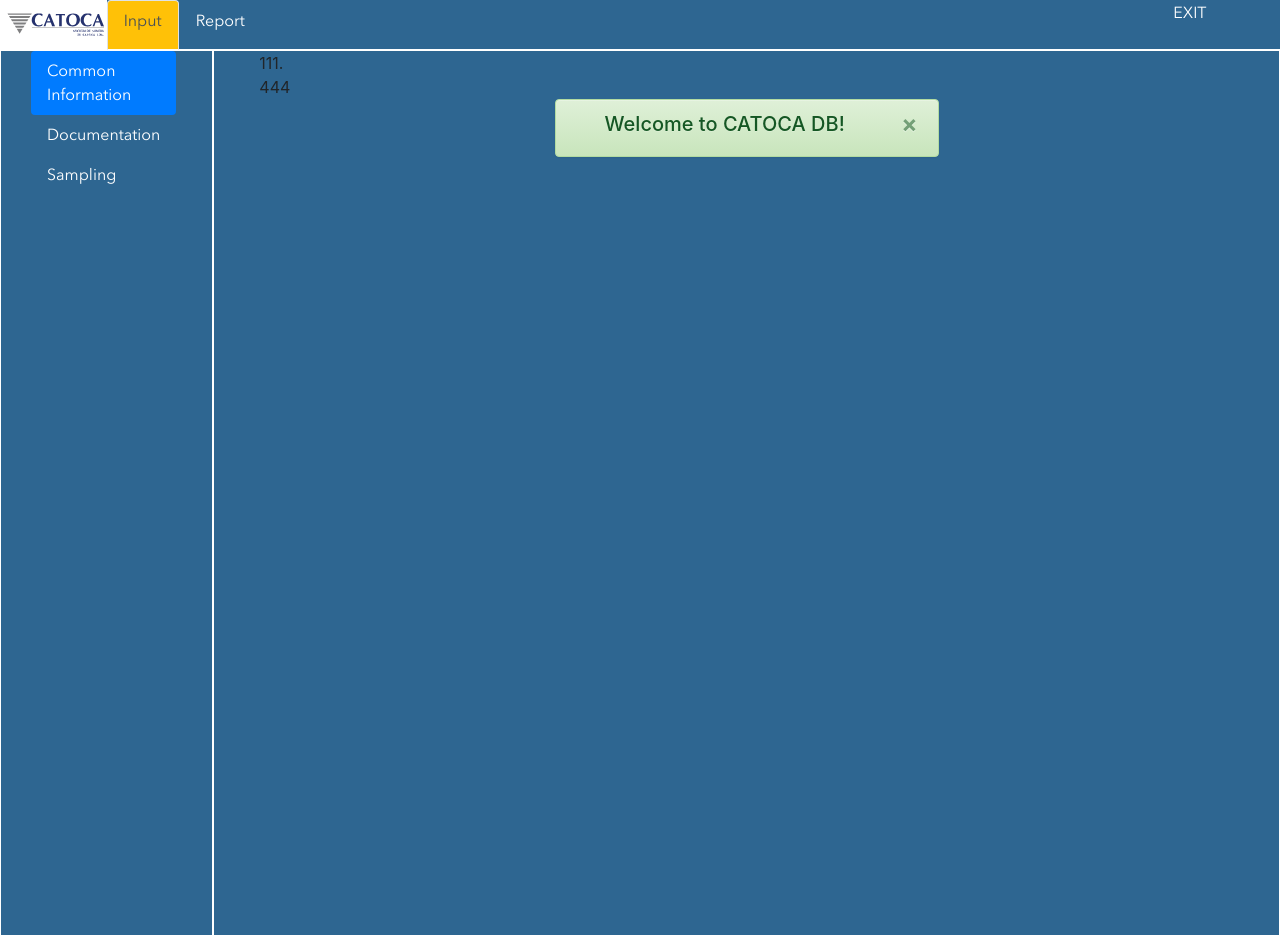
After one commit to TimurNevlyutov/cat_db, a PHP site: page /views/main.php in a window 1280 px wide. The commit adds this page. Run offline with PHP 8.4, Linux system fonts and the light colour scheme; some web fonts are replaced.

Commit message:
17/07/20 - git add .! warning

```diff
--- a/index.php
+++ b/index.php
@@ -14,7 +14,6 @@
 	$mode = 'auth';
 	$user = isset($_SESSION['user']) ? $_SESSION['user'] : false;
 	$err = array();
-
 	//Устанавливаем ключ защиты
 	define('CAT_KEY', true);
 
@@ -38,6 +37,4 @@
 
 	//Подключаем наш шаблон
 	include './html/index.html';
-
-	include './mainArea/mainArea.php';
 ?>
--- a/mainArea/mainArea.php
+++ /dev/null
@@ -1,3 +0,0 @@
-<?php
-echo 'fdfdfdfdf';
-?>
--- /dev/null
+++ b/php/asideInput.php
@@ -0,0 +1,13 @@
+<?php
+
+	echo '<div class="row">
+  <div class="col-3">
+    <div class="nav flex-column nav-pills" id="v-pills-tab" role="tablist" aria-orientation="vertical">
+      <a class="nav-link active" id="v-pills-home-tab" data-toggle="pill" href=".mainArea #v-pills-home" role="tab" aria-controls="v-pills-home" aria-selected="true">Common Information</a>
+      <a class="nav-link" id="v-pills-profile-tab" data-toggle="pill" href=".mainArea #v-pills-profile" role="tab" aria-controls="v-pills-profile" aria-selected="false">Documentation</a>
+      <a class="nav-link" id="v-pills-messages-tab" data-toggle="pill" href=".mainArea #v-pills-messages" role="tab" aria-controls="v-pills-messages" aria-selected="false">Sampling</a>
+    </div>
+  </div>
+</div>'
+
+?>
--- /dev/null
+++ b/php/asideReport.php
@@ -0,0 +1,14 @@
+<?php
+
+	echo '<div class="row">
+  <div class="col-3">
+    <div class="nav flex-column nav-pills" id="v-pills-tab" role="tablist" aria-orientation="vertical">
+      <a class="nav-link active" id="v-pills-home-tab" data-toggle="pill" href=".mainArea #v-pills-home" role="tab" aria-controls="v-pills-home" aria-selected="true">Hole passport</a>
+      <a class="nav-link" id="v-pills-profile-tab" data-toggle="pill" href=".mainArea #v-pills-profile" role="tab" aria-controls="v-pills-profile" aria-selected="false">Catalogue</a>
+      <a class="nav-link" id="v-pills-messages-tab" data-toggle="pill" href=".mainArea #v-pills-messages" role="tab" aria-controls="v-pills-messages" aria-selected="false">Month Report</a>
+    </div>
+  </div>
+
+</div>'
+
+?>
--- a/scripts/auth/show.php
+++ b/scripts/auth/show.php
@@ -4,6 +4,6 @@ if($user === false){
 	echo '<h3 class="alert alert-danger" role="alert">You are not logged in!</h3>'."\n";
 }
 if($user === true) {
-	header("Location: http://catocadb/html/main.html");
+	header("Location: http://catocadb/views/main.php");
 }
 ?>
--- /dev/null
+++ b/views/main.php
@@ -0,0 +1,87 @@
+<!DOCTYPE html>
+<html lang="en">
+<head>
+	<!-- Start META -->
+	<meta http-equiv="Content-Type" content="text/html; charset=UTF-8" />
+	<meta name="keywords" content="CATOCA DATABASE" />
+	<meta name="description" content="CATOCA DATABASE" />
+	<!-- TITLE -->
+	<title>CATOCA DATABASE</title>
+	<link rel="shortcut icon" href="../png/favicon.ico" type="image/png">
+	<!-- Подключения таблицы стилей Bootstrap 3 -->
+	<link rel="stylesheet" type="text/css" href="../css/bootstrap.min.css">
+	<!-- Подключение темы со стилями Bootstrap 3 -->
+	<link rel="stylesheet" type="text/css" href="../css/bootstrap-theme.min.css">
+	<!-- Подключение таблицы стилей, в которой будем прописывать свои стили -->
+	<link rel="stylesheet" type="text/css" href="../css/style.css">
+	<!-- Подключение библиотеки jQuery для работы скриптов Bootstrap 3 -->
+	<script src="../js/jquery-3.3.1.min.js"></script>
+	<!-- Подключение скриптов Bootstrap 3 -->
+	<script src="../js/bootstrap.min.js"></script>
+	<!-- Start Sheets CSS -->
+	<link href="../css/style.css" rel="stylesheet" type="text/css">
+</head>
+<body>
+<div class="container-fluid mainMenu">
+	<div class="row no-gutters">
+		<div class="col-lg-1 logoMain">
+			<img class="rounded mx-auto d-block logoMain" src="../png/logoMain90x45.svg" alt="logo">
+		</div>
+		<div class="col-lg-10 bookmarks">
+			<nav>
+				<div class="nav nav-tabs" id="nav-tab" role="tablist">
+				<a class="nav-item nav-link active" id="nav-input-tab" data-toggle="tab" href="#nav-input" role="tab" aria-controls="nav-input" aria-selected="true">Input</a>
+				<a class="nav-item nav-link" id="nav-report-tab" data-toggle="tab" href="#nav-report" role="tab" aria-controls="nav-report" aria-selected="false">Report</a>
+				</div>
+			</nav>
+		</div>
+		<div class="col-lg-1 logout">
+			<a href="/?mode=auth&exit=true">EXIT</a>
+		</div>
+	</div>
+</div>
+<div class="row">
+<div class="col-lg-2 asideMenu">
+	<div class="tab-content" id="nav-tabContent">
+	<div class="tab-pane fade show active" id="nav-input" role="tabpanel" aria-labelledby="nav-input-tab"><?php require ('../php/asideInput.php')?></div>
+	<div class="tab-pane fade" id="nav-report" role="tabpanel" aria-labelledby="nav-report-tab"><?php require ('../php/asideReport.php')?></div>
+</div>
+</div>
+<div class="col-lg-10 mainArea">
+<div class="col-9">
+    <div class="col-9">
+    <div class="tab-content" id="v-pills-tabContent">
+      <div class="tab-pane fade show active" id="v-pills-home" role="tabpanel" aria-labelledby="v-pills-home-tab">111.</div>
+      <div class="tab-pane fade" id="v-pills-profile" role="tabpanel" aria-labelledby="v-pills-profile-tab">222</div>
+      <div class="tab-pane fade" id="v-pills-messages" role="tabpanel" aria-labelledby="v-pills-messages-tab">333</div>
+      <div class="tab-pane fade" id="v-pills-settings" role="tabpanel" aria-labelledby="v-pills-settings-tab">...</div>
+    </div>
+  </div>
+  <div class="col-9">
+    <div class="tab-content" id="v-pills-tabContent">
+      <div class="tab-pane fade show active" id="v-pills-home" role="tabpanel" aria-labelledby="v-pills-home-tab">444</div>
+      <div class="tab-pane fade" id="v-pills-profile" role="tabpanel" aria-labelledby="v-pills-profile-tab">555</div>
+      <div class="tab-pane fade" id="v-pills-messages" role="tabpanel" aria-labelledby="v-pills-messages-tab">666</div>
+      <div class="tab-pane fade" id="v-pills-settings" role="tabpanel" aria-labelledby="v-pills-settings-tab">...</div>
+    </div>
+  </div>
+  </div>
+
+	<div class="container success" >
+		<div class="alert alert-success alert-dismissible fade show" role="alert">
+			<h5 class="alert-heading">Welcome to CATOCA DB!</h5>
+			<button type="button" class="close" data-dismiss="alert" aria-label="Close">
+			<span aria-hidden="true">&times;</span>
+			</button>
+		</div>
+		<div class="tab-content" id="nav-tabContent">
+		<div class="tab-pane fade show active" id="nav-home" role="tabpanel" aria-labelledby="nav-home-tab">
+		</div>
+		<div class="tab-pane fade" id="nav-profile" role="tabpanel" aria-labelledby="nav-profile-tab">...</div>
+	</div>
+
+</div>
+</div>
+</div>
+</body>
+</html>
```
Also changed, not shown: func/funct.php (+21 -1 lines), html/main.php (renamed from html/main.html, +3 -7 lines), views/main_template.php (deleted, +0 -8 lines).
